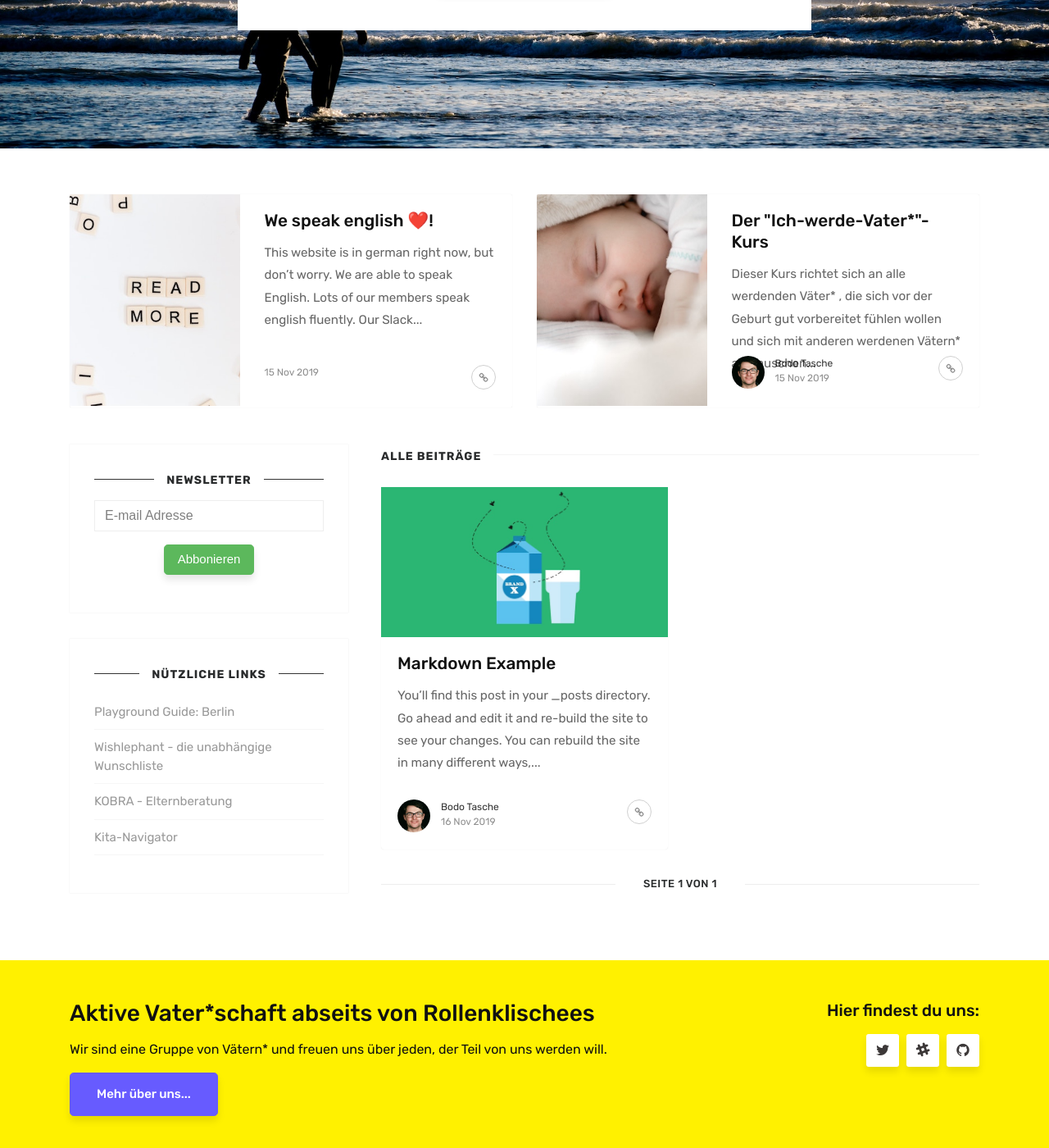
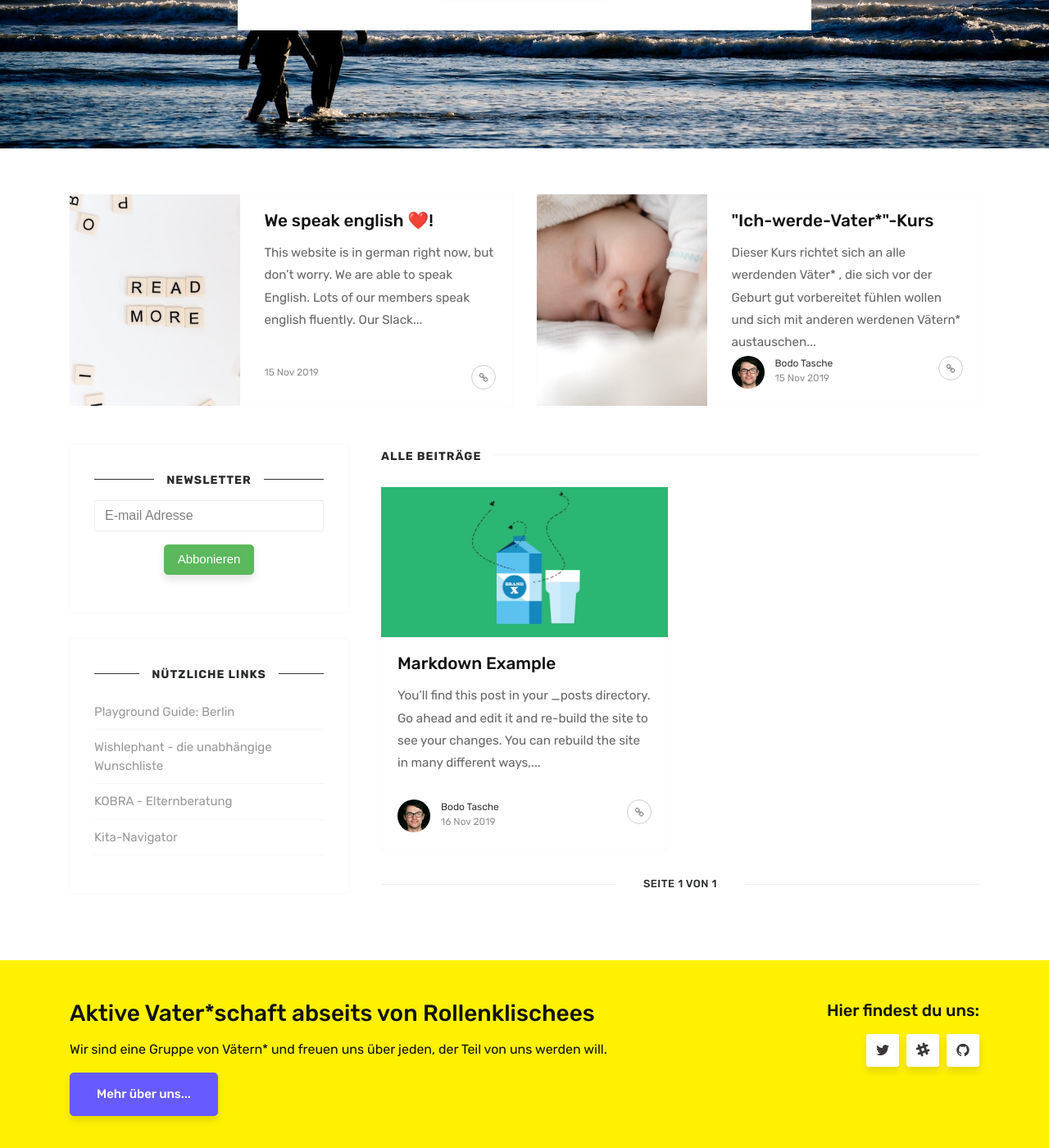
Before and after one commit to papiberlin/website, a Jekyll site: the page built from index.html, in a window 1280 px wide and 1400 px high, scrolled down 504 px. Shown: the whole window at 82% size. Built offline with Jekyll 4.4.1, drawn with Linux system fonts in a browser that asks for light colours; the list of posts is cut into pages by our own code.

Commit message:
fix styling of card with too much text

```diff
--- a/_includes/featuredbox.html
+++ b/_includes/featuredbox.html
@@ -11,8 +11,10 @@
             </div>
             <div class="col-md-7">
                 <div class="card-block">
+                    <div class="card-wrapper">
                     <h2 class="card-title"><a href="{{ post.url | absolute_url }}">{{ post.title }}</a></h2>
                     <h4 class="card-text">{{ post.excerpt | strip_html | truncatewords:25 }}</h4>
+                    </div>
                     <div class="metafooter">
                         <div class="wrapfooter">
                             {% if post.author %}
--- a/_posts/2019-11-15-beginner-kurs.md
+++ b/_posts/2019-11-15-beginner-kurs.md
@@ -1,6 +1,6 @@
 ---
 layout: post
-title:  "Der \"Ich-werde-Vater*\"-Kurs"
+title:  "\"Ich-werde-Vater*\"-Kurs"
 categories: [ Kurs ]
 image: assets/images/vater-kurs.jpg
 image_description: Ein Gesicht eines schlafenden Kindes
--- a/assets/css/theme.css
+++ b/assets/css/theme.css
@@ -190,6 +190,10 @@ section.recent-posts {
 }
 .listfeaturedtag .card-block {
   padding-left: 0;
+}
+.listfeaturedtag .card-wrapper {
+  max-height: 170px;
+  overflow: hidden;
 }
 .listfeaturedtag h2.card-title,
 .listrecent h2.card-title {
```
